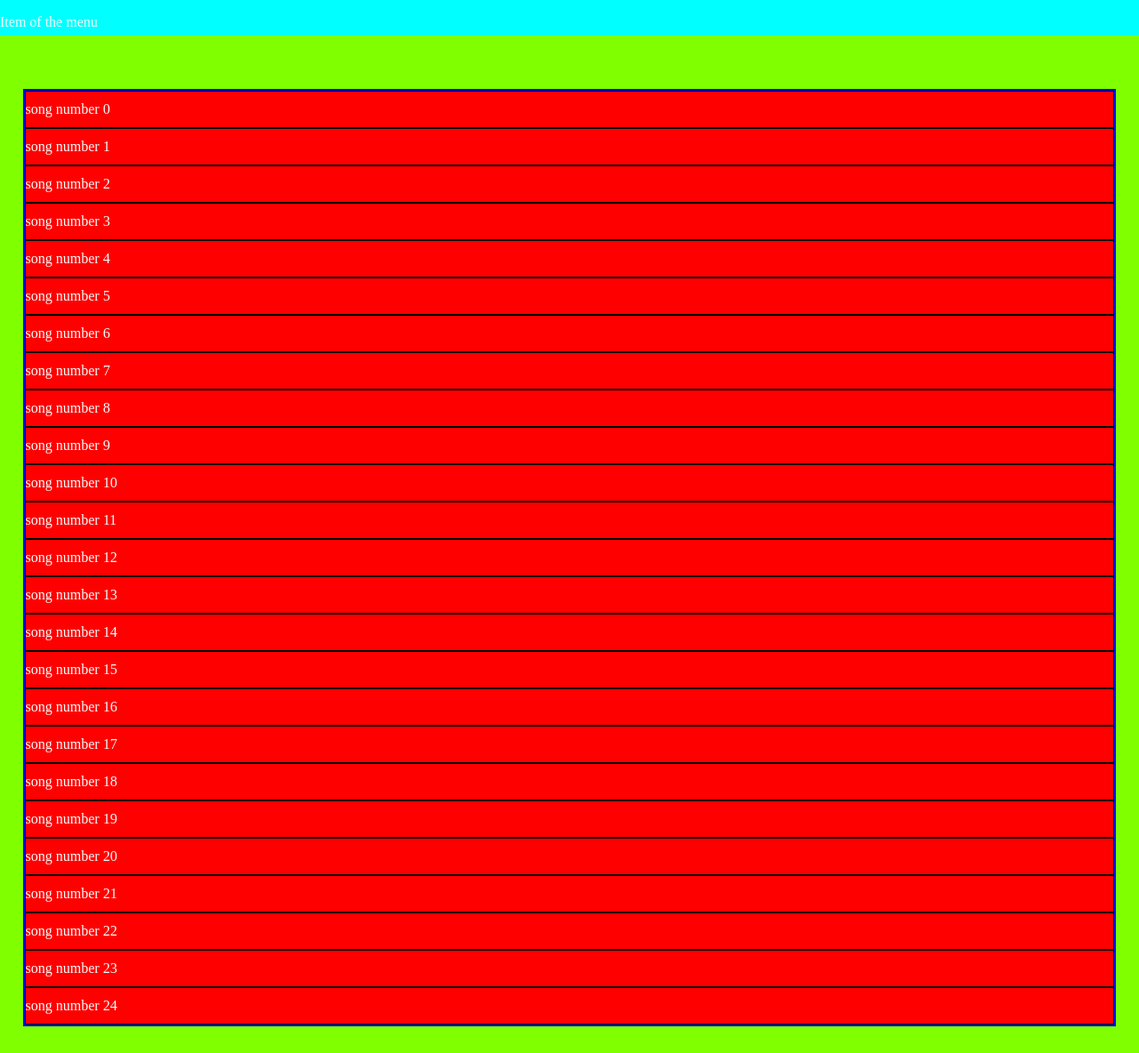
After one commit to danfiguerasferras/emptyOrchestra, a PHP site: page /app/playlist.php in a window 1280 px wide. The commit adds this page. Shown: the whole page at 89% size. Run offline with PHP 8.4, Linux system fonts and the light colour scheme.

Commit message:
Starting with the playlist and the behavior

```diff
--- /dev/null
+++ b/app/playlist.php
@@ -0,0 +1,8 @@
+<?php
+/**
+ * Created by PhpStorm.
+ * User: blad3r
+ * Date: 08/08/2016
+ * Time: 17:54
+ */
+include("../html/playlistView.php");
--- a/css/player.css
+++ b/css/player.css
@@ -13,7 +13,6 @@ body{
     margin-top: 100px;
     margin-left: 100px;
     margin-right: 100px;
-    /*background: rgba(180, 180, 180, 0.15);*/
 }
 
 .lyricsLine{
--- /dev/null
+++ b/css/playlist.css
@@ -0,0 +1,45 @@
+body{
+    margin: 0px;
+    color:azure;
+}
+#fullPage{
+    height: 100%;
+    width: 100%;
+    background-image: url("../images/5.jpg");
+    background-size: 100% 100%;
+}
+
+#menuBar{
+    position: fixed;
+    height: 40px;
+    width: 100%;
+    background-color: aqua;
+    display: block;
+}
+
+#playlist{
+    padding: 100px 2% 30px 2%;
+    background-color: chartreuse;
+}
+
+.listItem{
+    height: 40px;
+    background-color: red;
+    border: solid 1px black;
+}
+
+.listText{
+    margin: 0px;
+    line-height: 40px;
+}
+
+#itemList{
+    border: solid 2px blue;
+}
+
+.song_lyrics{
+    height: 200px;
+    border: black;
+    background-color: blueviolet;
+    display: none;
+}
--- a/html/playerView.php
+++ b/html/playerView.php
@@ -8,17 +8,18 @@
 
 $songToPlayName = "001_en_peu_de_guerra";
 ?>
+<head>
     <meta charset="UTF-8">
     <script type="text/javascript">
         // We load the content of the lyricsJson in the variable
         var lyrics = "";
         // TODO check all the file exist, etc.
-    lyrics = <?php include_once "../src/lyrics/catalan/".$songToPlayName.".json"; ?>;
+        lyrics = <?php include_once "../src/lyrics/".$songToPlayName.".json"; ?>;
     </script>
     <script src="../js/externalLibraries/jquery.min.js"></script>
     <script src="../js/player.js"></script>
     <link rel="stylesheet" type="text/css" href="../css/player.css">
-
+</head>
 <body>
 <div class="content">
     <div class="songInformation">
--- /dev/null
+++ b/html/playlistView.php
@@ -0,0 +1,25 @@
+<head>
+    <meta charset="UTF-8">
+    <script src="../js/externalLibraries/jquery.min.js"></script>
+    <script src="../js/playlist.js"></script>
+    <link rel="stylesheet" type="text/css" href="../css/playlist.css">
+</head>
+<body>
+    <div id="fullPage">
+        <div id="menuBar">
+            <p id="menuItem">Item of the menu</p>
+        </div>
+        <div id="playlist">
+            <div id="itemList">
+                <?php
+                for ($i=0; $i<25; $i++){
+                ?>
+                    <div id="song_information_<?php echo $i; ?>" itemNumber="<?php echo $i;?> " class="listItem"><p class="listText">song number <?php echo $i; ?></div>
+                    <div id="lyrics_song_<?php echo $i; ?>" class="song_lyrics">test</div>
+                <?php
+                }
+                ?>
+            </div>
+        </div>
+    </div>
+</body>
--- /dev/null
+++ b/js/playlist.js
@@ -0,0 +1,17 @@
+$(document).ready(function(){
+    $(".listItem").click(function () {
+        hideAllLyrics();
+        var itemNumber = $(this).attr("itemNumber");
+        var lyricsItem = $("#lyrics_song_"+itemNumber);
+        if(lyricsItem.css("display") == "none"){
+            lyricsItem.slideDown(200);
+        }else{
+            lyricsItem.slideUp(200);
+        }
+
+    });
+});
+
+function hideAllLyrics() {
+    $(".song_lyrics").slideUp(200);
+}
```
Also changed, not shown: src/lyrics/001_en_peu_de_guerra.json (renamed from src/lyrics/catalan/001_en_peu_de_guerra.json). Lines whose indentation alone changed are shown as unchanged.
